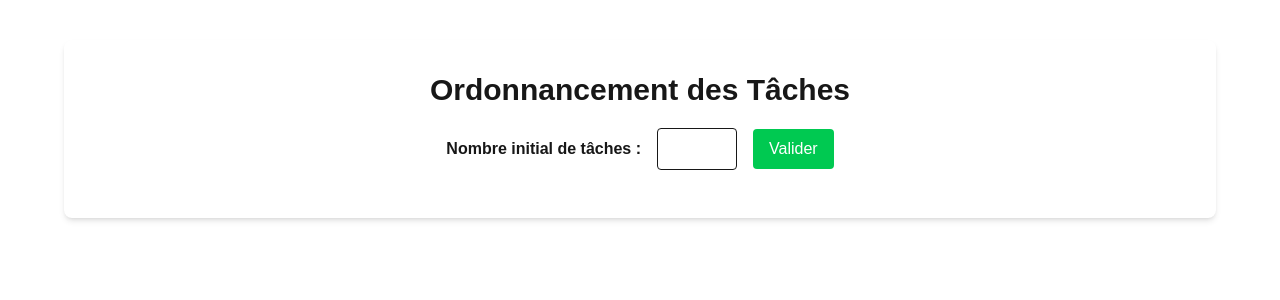
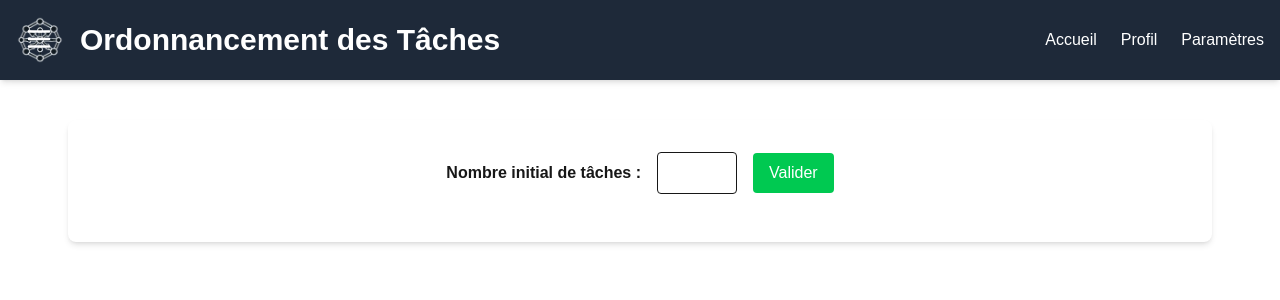
Before and after one commit to ambinintsoamarckel/ro_front, a Next.js app: page / in a window 1280 px wide. Shown: the top 300 px of the page. Built offline with nearby package versions, Linux system fonts and the light colour scheme.

Commit message:
couleur tabelau vo ts haiko

```diff
--- a/src/app/components/Header.js
+++ b/src/app/components/Header.js
@@ -19,7 +19,7 @@ const Header = () => {
             height={50}
             className="w-12 h-12 object-contain"
           />
-          <h1 className="text-2xl font-bold">Ordonnancement des Tâches</h1>
+          <h1 className="text-3xl font-bold">Ordonnancement des Tâches</h1>
         </div>
 
         {/* Menu Desktop */}
--- a/src/app/components/Layout.js
+++ b/src/app/components/Layout.js
@@ -1,9 +1,10 @@
 import Header from "./Header";
 import Sidebar from "./Sidebar";
+import TaskScheduler from "./TaskScheduler";
 
 const Layout = ({ children }) => {
   return (
-    <div className="relative">
+    <div className="relative ">
       {/* Sidebar au-dessus du header */}
       <div className="absolute top-0 left-0 z-50">
         <Sidebar />
@@ -15,7 +16,7 @@ const Layout = ({ children }) => {
       </div>
 
       {/* Contenu principal */}
-      <main className="mt-16 p-4">{children}</main>
+      <main className="mt-16 p-4"><TaskScheduler/></main>
     </div>
   );
 };
--- a/src/app/components/Sidebar.js
+++ b/src/app/components/Sidebar.js
@@ -1,5 +1,5 @@
 import { useState } from "react";
-import { Menu, X, Home, User, Settings } from "lucide-react";
+import { Menu, X, BadgePlus, User, Settings , HeartIcon} from "lucide-react";
 
 const Sidebar = () => {
   const [isOpen, setIsOpen] = useState(false);
@@ -11,12 +11,12 @@ const Sidebar = () => {
         onClick={() => setIsOpen(!isOpen)}
         className="fixed top-4 left-4 p-2 text-white rounded z-50"
       >
-        {isOpen ? <X /> : <Menu />}
+        {isOpen ? <X /> : <Menu size={30}/>}
       </button>
 
       {/* Sidebar */}
       <div
-        className={`fixed top-0 left-0 h-full bg-gray-800 text-white w-64 p-4
+        className={`fixed top-0 left-0 h-full bg-gray-800 text-white w-70 p-4
         transform ${isOpen ? "translate-x-0" : "-translate-x-full"}
         transition-transform duration-300 ease-in-out`}
       >
@@ -28,13 +28,16 @@ const Sidebar = () => {
         </button>
 
         <ul>
-          <li className="flex items-center p-3 hover:bg-gray-700 rounded">
-            <Home className="mr-2" /> Accueil
+          <li className="flex items-center p-3 hover:bg-gray-700 text-xl rounded mt-10 mb-5">
+            <BadgePlus className="mr-2" size={25} /> Nouveau projet
           </li>
-          <li className="flex items-center p-3 hover:bg-gray-700 rounded">
-            <User className="mr-2" /> Profil
+          <li className="flex items-center p-3 hover:bg-gray-700 text-xl rounded mt-10 mb-5">
+            <User className="mr-2"size={25} /> Mon projet
           </li>
-          <li className="flex items-center p-3 hover:bg-gray-700 rounded">
+          <li className="flex items-center p-3 hover:bg-gray-700 text-xl rounded mt-10 mb-5">
+            <HeartIcon className="mr-2"size={25} /> Favoris
+          </li>
+          <li className="flex items-center p-3 hover:bg-gray-700 text-xl rounded mt-10 mb-5">
             <Settings className="mr-2" /> Paramètres
           </li>
         </ul>
--- a/src/app/components/TaskScheduler.js
+++ b/src/app/components/TaskScheduler.js
@@ -92,10 +92,6 @@ const TaskScheduler = () => {
 
   return (
     <div className="w-11/12 max-w-6xl mx-auto bg-white p-8 shadow-md rounded-lg mt-10">
-
-        <div className="text-center mb-5">
-          <h1 className="text-3xl font-bold mb-5">Ordonnancement des Tâches</h1>
-        </div>
 
         {!initialized ? (
         <div className="mb-4 flex justify-center items-center gap-4">
--- a/src/app/page.js
+++ b/src/app/page.js
@@ -1,7 +1,7 @@
 "use client";
 
-import TaskScheduler from "@/app/components/TaskScheduler";
-//import TaskScheduler from "@/app/components/Layout";
+//import TaskScheduler from "@/app/components/TaskScheduler";
+import TaskScheduler from "@/app/components/Layout";
 
 export default function Home() {
   return <TaskScheduler />;
```
